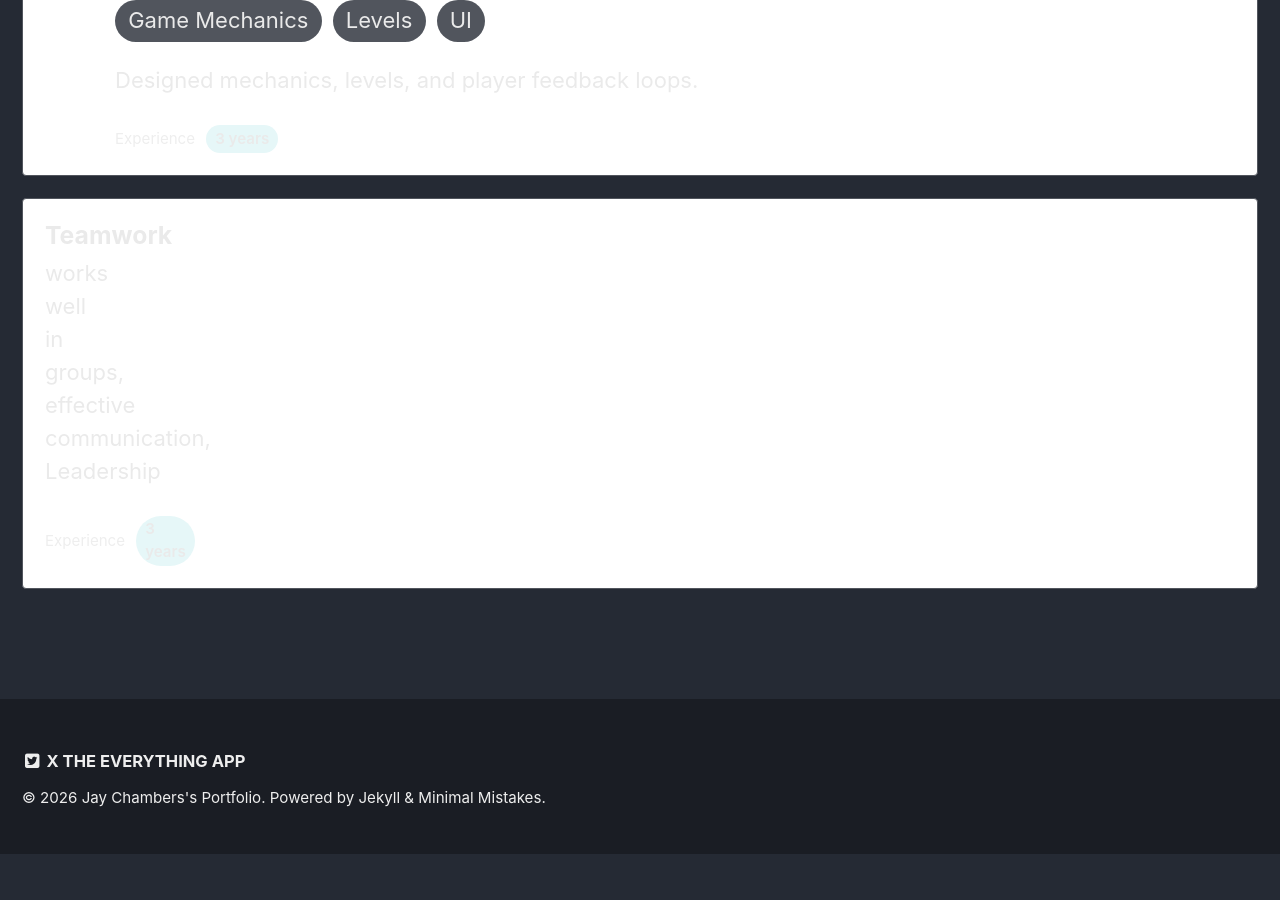
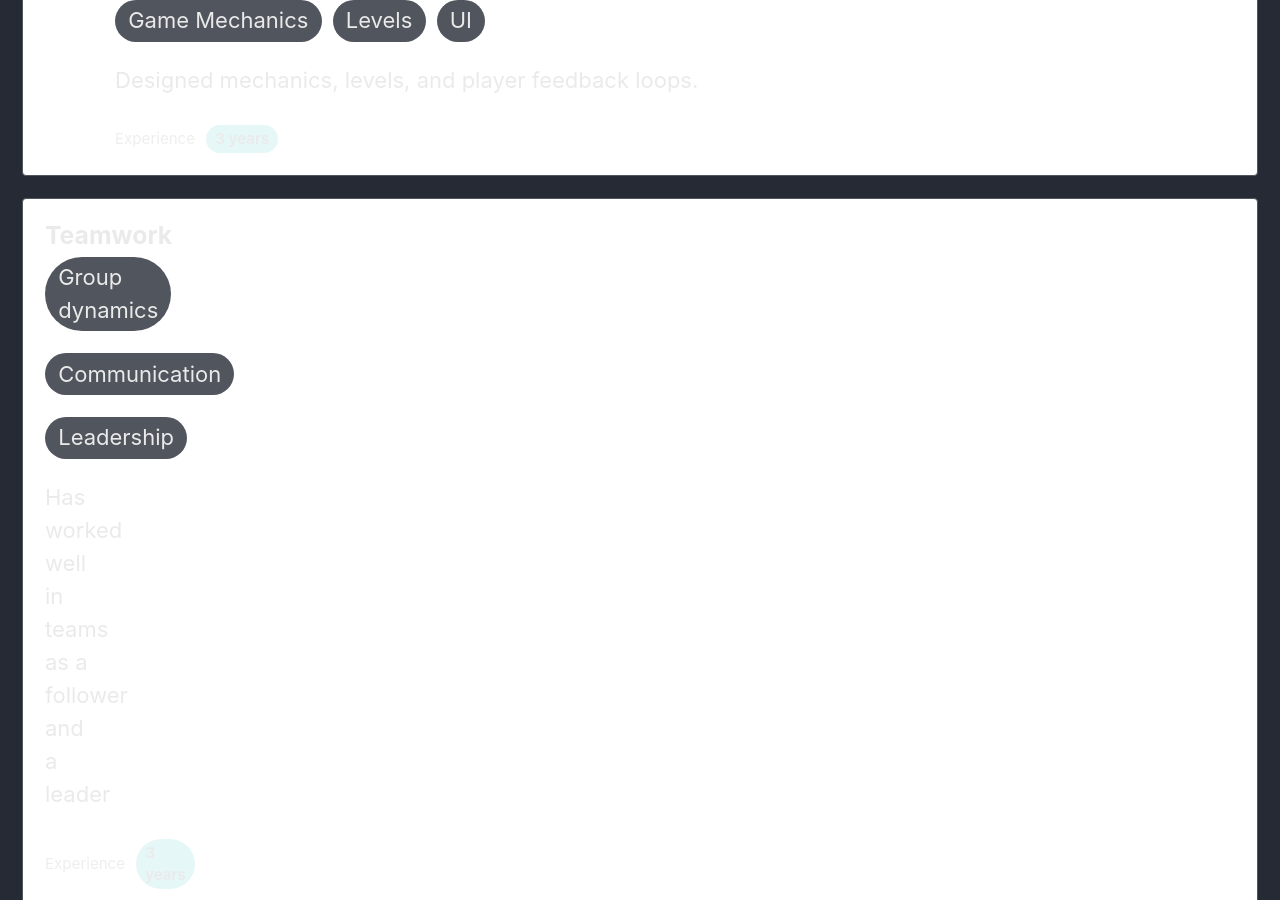
Before and after one commit to The-Funky-Pilot/The-Funky-Pilot.github.io, a Jekyll site: the page built from _pages/About-me.md, in a window 1280 px wide and 900 px high, scrolled down 1294 px. Built offline with Jekyll 4.4.1, drawn with Linux system fonts in a browser that asks for light colours; before the commit the page ends 2148 px from its top, so only the background shows below that.

Commit message:
Update teamwork section with badges and text

```diff
--- a/_pages/About-me.md
+++ b/_pages/About-me.md
@@ -15,7 +15,8 @@ skills:
     years: 3
     level_label: "Beginner"
   - name: "Teamwork"
-    text: "works well in groups, effective communication, Leadership"
+    badges: ["Group dynamics", "Communication", "Leadership"]
+    text: "Has worked well in teams as a follower and a leader"
     years: 3
     level_label: "Intermediate"
 ---
```
